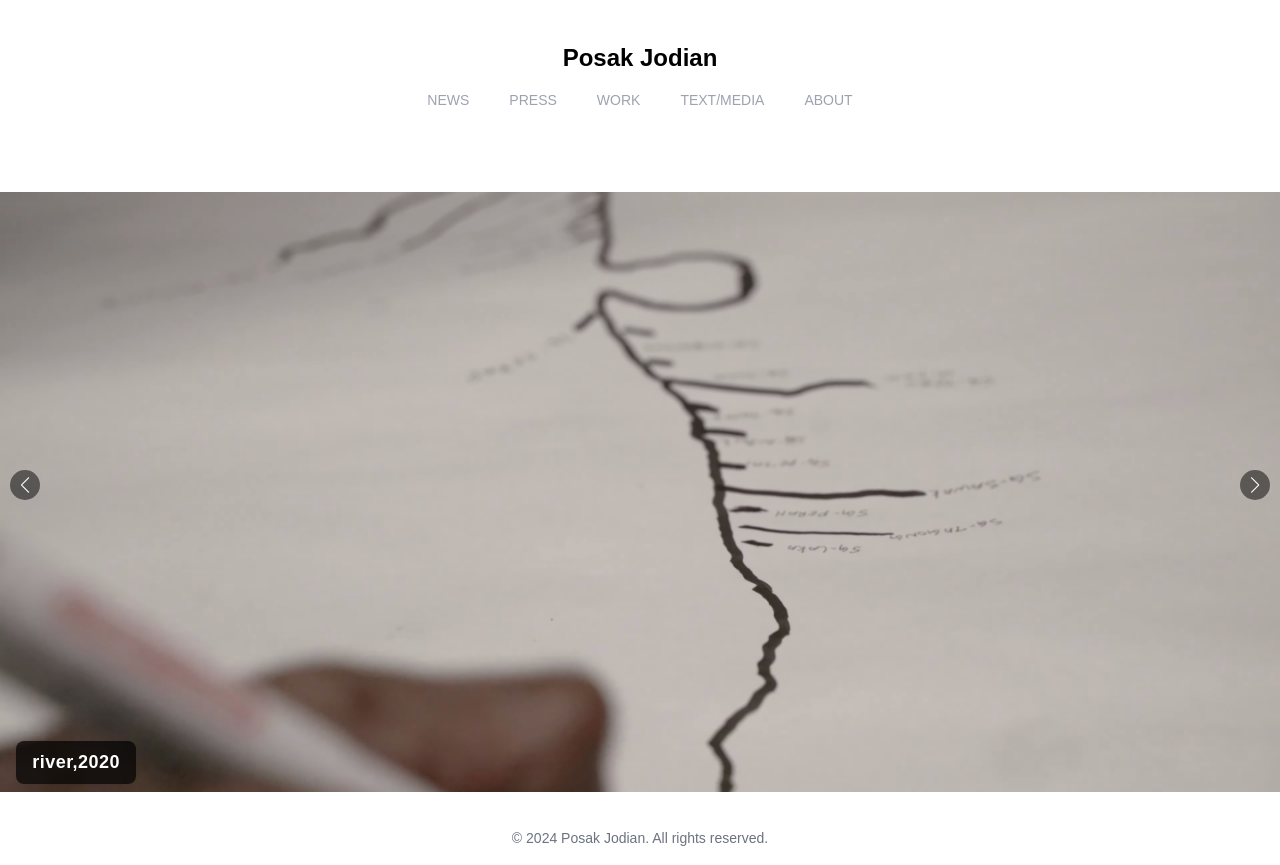
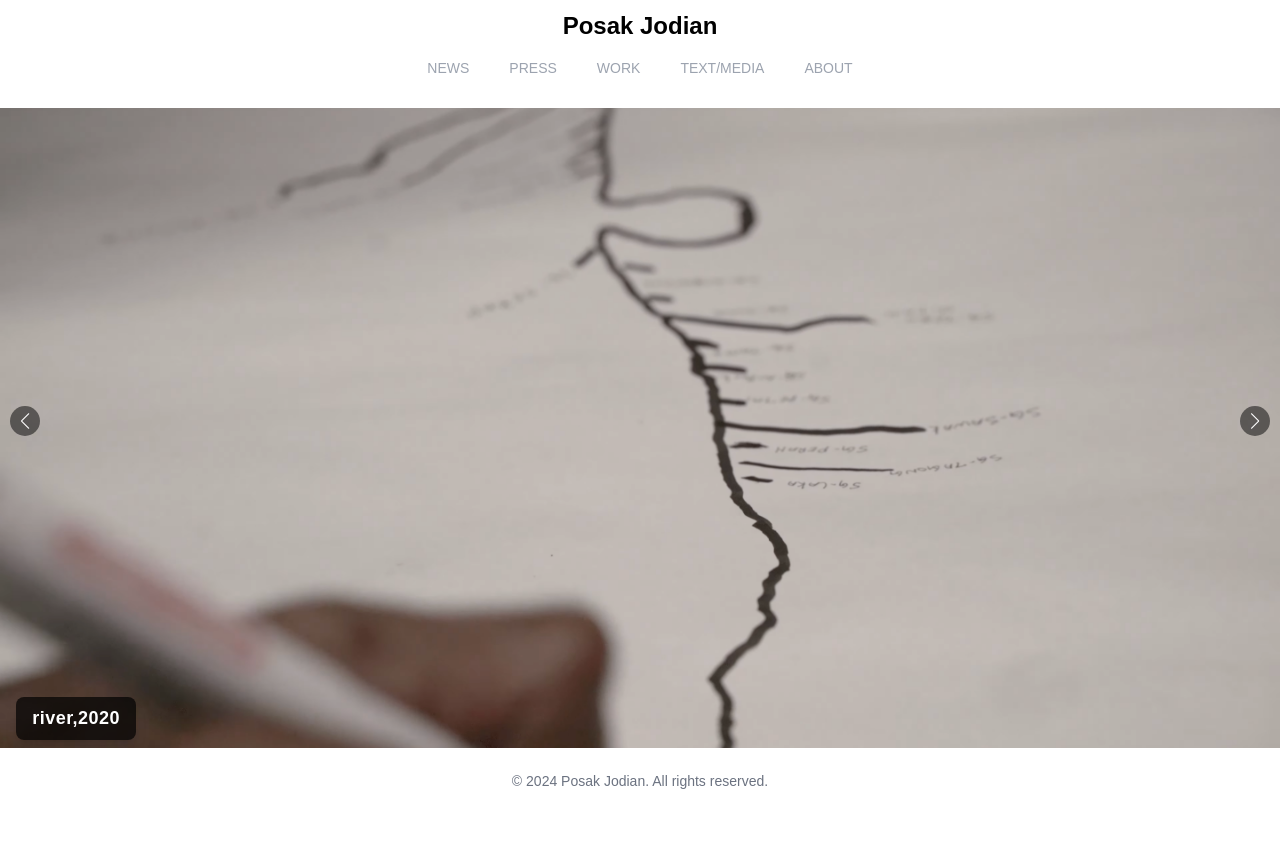
Before and after one commit to lomowang/posakpro, a Next.js app: page / in a window 1280 px wide. After the commit the page ends 800 px from the top, so only its background shows below. Built offline with nearby package versions, Linux system fonts and the light colour scheme.

Commit message:
20250417

```diff
--- a/components/ui/Footer.jsx
+++ b/components/ui/Footer.jsx
@@ -1,7 +1,7 @@
 // components/Footer.js
 const Footer = () => {
   return (
-    <div className="w-full text-center text-gray-500 text-[14px] py-4 mt-auto">
+    <div className="w-full text-center text-gray-500 text-[14px] py-2 mt-auto">
       © {new Date().getFullYear()} Posak Jodian. All rights reserved.
     </div>
   );
--- a/pages/Header.jsx
+++ b/pages/Header.jsx
@@ -23,7 +23,7 @@ const Header = () => {
 
   return (
     <header
-      className={`top-0 z-50 max-w-[1980px] py-2 px-4 m-2 xl:py-10 text-sm text-center md:justify-between lg:px-8 ${
+      className={`top-0 z-50 max-w-[1980px] py-2 px-4 m-2 xl:py-2 text-sm text-center md:justify-between lg:px-8  ${
         scrolled ? "bg-white transition-all duration-300" : "bg-transparent"
       }`}
     >
--- a/pages/Hero.jsx
+++ b/pages/Hero.jsx
@@ -3,10 +3,8 @@ import Projectswiper from "./Projectswiper";
 
 const Hero = () => {
   return (
-    <section className="w-screen min-h-[20vh] md:min-h-[60vh] lg:min-h-[80vh] flex justify-center items-center">
-      <div className="w-full max-w-screen-xl  h-full mx-auto">
-        <Projectswiper />
-      </div>
+    <section className="w-screen min-h-[20vh] md:min-h-[60vh] lg:min-h-[80vh] mt-auto ">
+      <Projectswiper />
     </section>
   );
 };
--- a/pages/Projectswiper.jsx
+++ b/pages/Projectswiper.jsx
@@ -79,7 +79,7 @@ const Projectswiper = () => {
   const mobileWork = isMobile ? [work[1], work[3], work[7]] : work;
 
   return (
-    <div className="w-full flex justify-center">
+    <div className="w-full flex justify-center ">
       {isMobile ? (
         // ✅ 手機模式：直列 3 張圖片
         <div className="flex flex-col gap-4 items-center">
@@ -138,7 +138,7 @@ const Projectswiper = () => {
                   className={`relative overflow-hidden mx-auto
                     ${
                       isDesktop
-                        ? "w-[1280px] h-[75vh]" // ✅ 桌機尺寸
+                        ? "w-screen h-[80vh]" // ✅ 桌機尺寸
                         : isTablet
                         ? "w-[900px] h-[60vh]" // ✅ 平板尺寸
                         : "w-[90%] h-[55vh]" // ✅ 其他裝置 fallback
```
